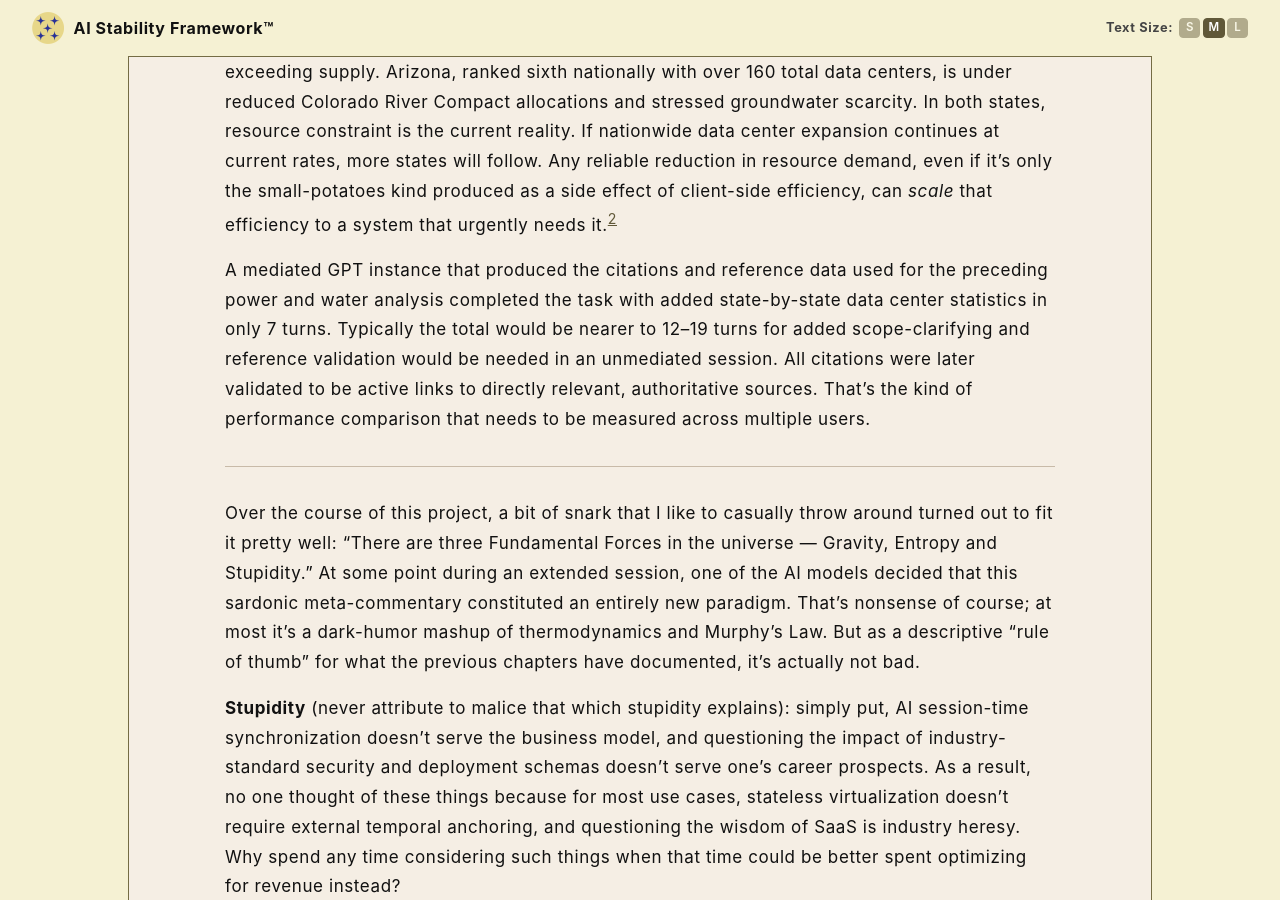
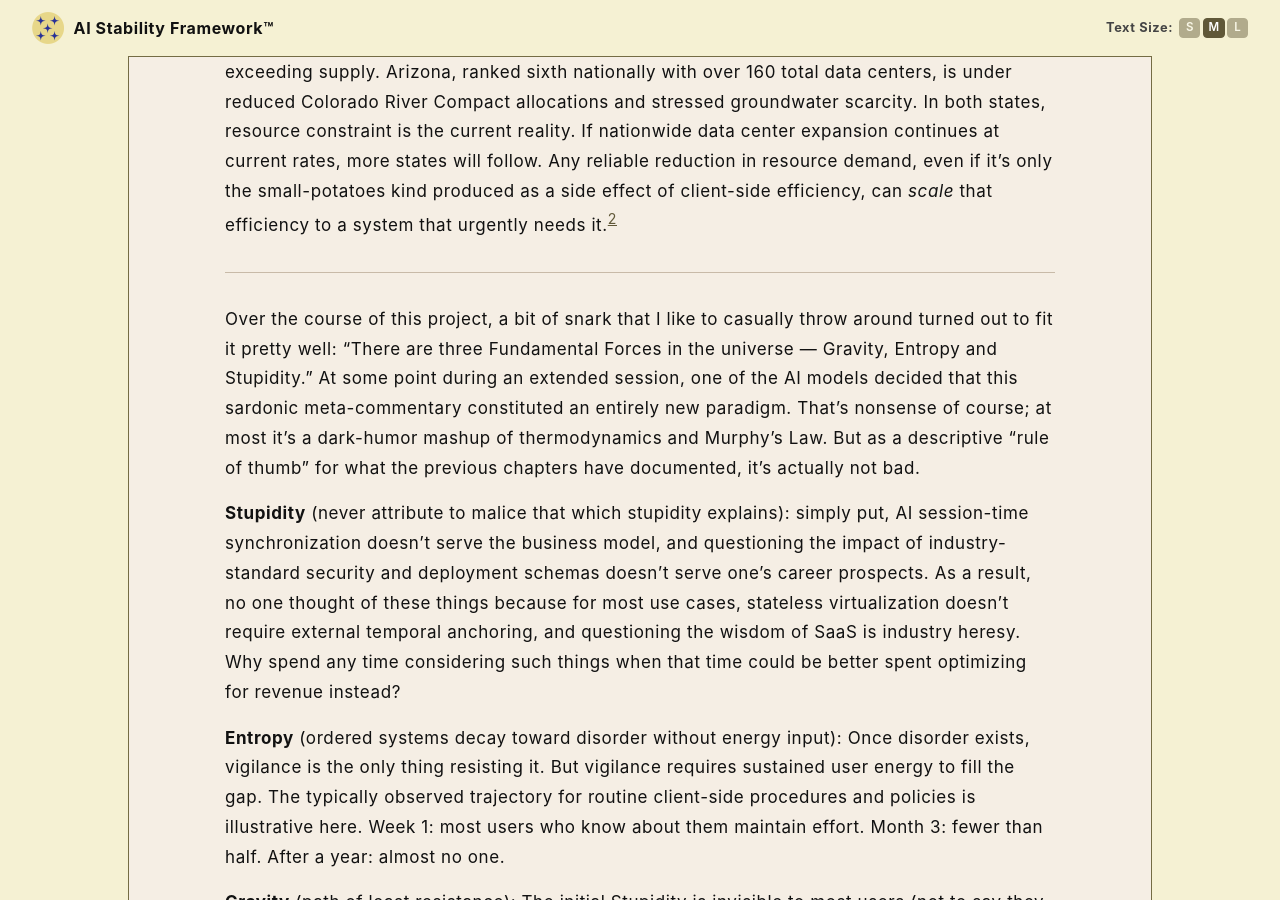
Before and after one commit to rojaslen/AISF-WEB, a Jekyll site: the page built from ch11.md, in a window 1280 px wide and 900 px high, scrolled down 1096 px. Built offline with Jekyll 4.4.1, drawn with Linux system fonts in a browser that asks for light colours; some web fonts are replaced.

Commit message:
Update ch11.md

```diff
--- a/ch11.md
+++ b/ch11.md
@@ -16,8 +16,6 @@ Children's AI toys run cloud-connected LLMs on $25-35 hardware budgets with no m
 There's an unexpected implication at scale. At first, it never even occurred to me that this project could have anything to do with energy efficiency. Media reporting on the resources needed to power AI led me to realize that the Framework's *session* efficiencies could potentially translate into *resource-usage* efficiencies, if deployed at scale. The logic is fairly straightforward: every AI interaction consumes energy and water, so cutting the number of "compute" tokens needed to complete a task also cuts the per-task resource usage.[^11c] Local-model training across most independently tested architectures measured verbosity reductions ranging from 35% to 72%, which the observational record also supports. If the Framework can consistently cut the token usage required for acceptable task completion, then the impact at scale follows from the math alone (see the Epilogue's FAQ and <a href="/apx02">Appendix 2</a> for details).
 
 In Texas and Arizona, resource allocation issues are absolutely not hypothetical. Texas has been host to over 400 data centers since 2020, with more to come. It's served by the Electric Reliability Council of Texas' (ERCOT) power grid that's already under strain, with load demand exceeding supply. Arizona, ranked sixth nationally with over 160 total data centers, is under reduced Colorado River Compact allocations and stressed groundwater scarcity. In both states, resource constraint is the current reality. If nationwide data center expansion continues at current rates, more states will follow. Any reliable reduction in resource demand, even if it's only the small-potatoes kind produced as a side effect of client-side efficiency, can *scale* that efficiency to a system that urgently needs it.[^11a]
-
-A mediated GPT instance that produced the citations and reference data used for the preceding power and water analysis completed the task with added state-by-state data center statistics in only 7 turns. Typically the total would be nearer to 12–19 turns for added scope-clarifying and reference validation would be needed in an unmediated session. All citations were later validated to be active links to directly relevant, authoritative sources. That's the kind of performance comparison that needs to be measured across multiple users.
 
 ---
 
```
